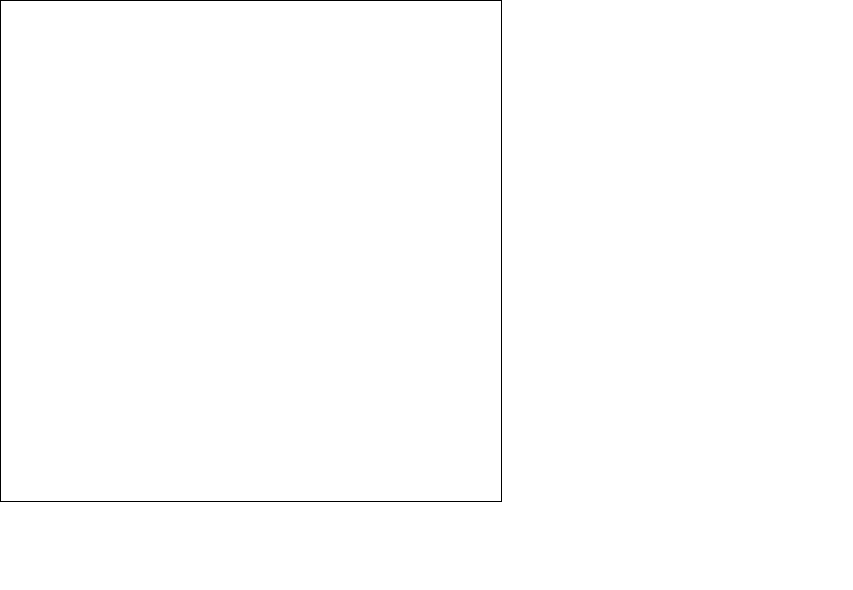
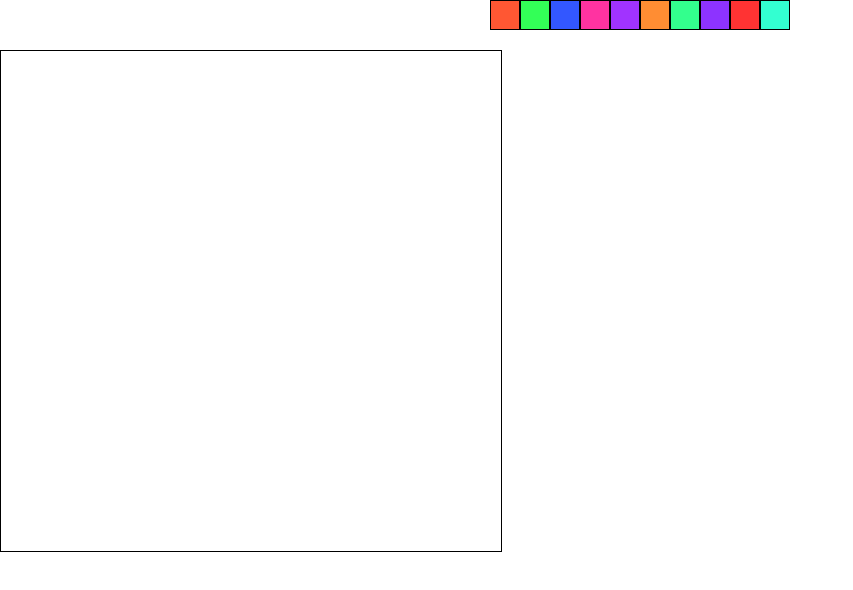
Before and after one commit to rupesh00mahat/ReactArt, a React (Vite) app: page / in a window 1280 px wide. Shown: the top 590 px of the page, without its empty margins (0-853 px from the left). Built offline with nearby package versions, Linux system fonts and the light colour scheme.

Commit message:
add colors

```diff
--- a/src/components/canvas.jsx
+++ b/src/components/canvas.jsx
@@ -3,32 +3,51 @@ import React, { useEffect, useState } from "react";
 function Canvas() {
   const [isPainting, setPaintingState] = useState(false);
   const [ctx, setCTX] = useState(undefined);
+  const [strokeStyle, setStrokeStyle] = useState(undefined);
+  const colors = [
+    "#FF5733", "#33FF57", "#3357FF", "#FF33A1", "#A133FF",
+    "#FF8D33", "#33FF8D", "#8D33FF", "#FF3333", "#33FFD1"
+  ];
+
   useEffect(() => {
     let myCanvas = document.querySelector("canvas");
     const ctx = myCanvas.getContext("2d");
     setCTX(ctx);
-  }, [isPainting]);
+  }, []);
 
   const startDrawing = () => {
     setPaintingState(true);
-    ctx.beginPath();
   };
   const stopDrawing = () => {
     setPaintingState(false);
+    ctx.beginPath();
+
   };
 
   const draw = (e) => {
     if (isPainting) {
-      ctx.lineWidth = 10;
-      ctx.lineCap = "round";
-      ctx.lineTo(e.clientX, e.clientY);
-      ctx.stroke();
-      ctx.beginPath();
-      ctx.moveTo(e.clientX, e.clientY);
+      const rect = e.target.getBoundingClientRect();
+    ctx.lineWidth = 10;
+    ctx.lineCap = "round";
+    ctx.strokeStyle = strokeStyle;
+    ctx.lineTo(e.clientX - rect.left, e.clientY - rect.top);
+    ctx.stroke();
+    ctx.beginPath();
+    ctx.moveTo(e.clientX - rect.left, e.clientY - rect.top);
     }
   };
 
   return (
+   <>
+   <div style={{display: "flex", marginBottom: "20px", justifyContent: "center"}} className="colors">
+    {colors.map((color)=>{
+return <button onClick={()=>{setStrokeStyle(color)}}  style={{backgroundColor: color, height: "30px", width: "30px", border: "1px solid black"}} className="color">
+
+</button >
+    })}
+
+
+   </div>
     <canvas
       onMouseMove={draw}
       onMouseDown={startDrawing}
@@ -37,6 +56,7 @@ function Canvas() {
       width={"500px"}
       height={"500px"}
     ></canvas>
+   </>
   );
 }
 
```
